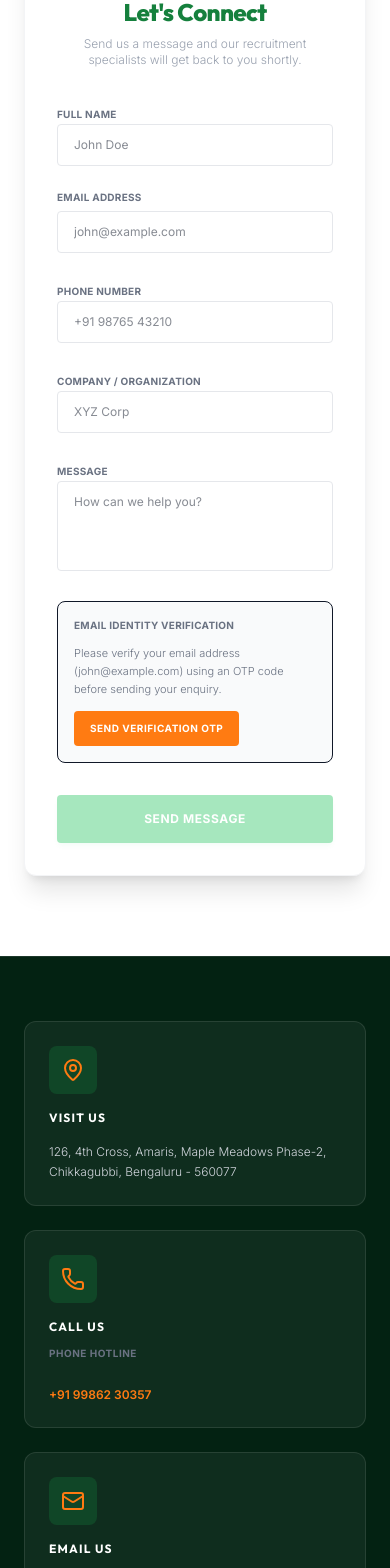
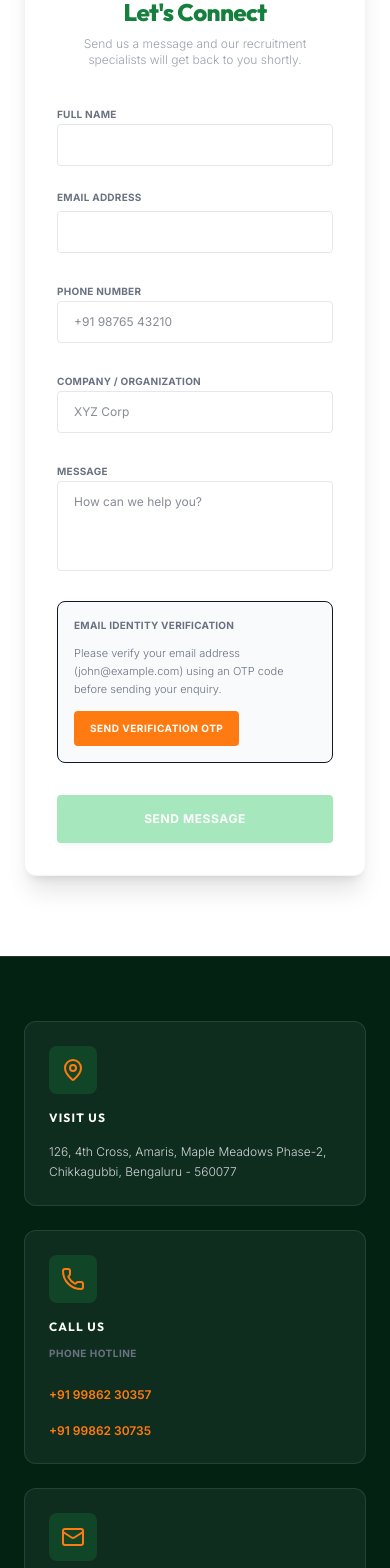
Before and after one commit to AdrielJoseph25/ascension_recruitment, a React (Vite) app in the folder frontend_react/: page / in a window 390 px wide. Shown: the part 8000-9568 px from the top of the page. Built offline with nearby package versions, Linux system fonts and the light colour scheme; no server answers.

Commit message:
Remove name and email placeholders and add secondary footer phone hotline

```diff
--- a/frontend_react/src/components/Footer.jsx
+++ b/frontend_react/src/components/Footer.jsx
@@ -36,6 +36,12 @@ const Footer = () => {
                             className="text-xs text-brand-orange font-semibold hover:underline block pt-2"
                         >
                             +91 99862 30357
+                        </a>
+                        <a
+                            href="tel:+919986230735"
+                            className="text-xs text-brand-orange font-semibold hover:underline block pt-1"
+                        >
+                            +91 99862 30735
                         </a>
                     </div>
                 </div>
--- a/frontend_react/src/pages/Apply.jsx
+++ b/frontend_react/src/pages/Apply.jsx
@@ -201,7 +201,6 @@ const Apply = () => {
                             name="name"
                             value={formData.name}
                             onChange={handleChange}
-                            placeholder="John Doe"
                             required
                             className="w-full px-4 py-3 rounded border border-gray-200 text-xs focus:outline-none focus:border-brand-green transition-colors"
                         />
@@ -228,7 +227,6 @@ const Apply = () => {
                             name="email"
                             value={formData.email}
                             onChange={handleChange}
-                            placeholder="john@example.com"
                             required
                             disabled={isVerified}
                             className="w-full px-4 py-3 rounded border border-gray-200 text-xs focus:outline-none focus:border-brand-green transition-colors disabled:bg-gray-50 disabled:text-gray-400"
--- a/frontend_react/src/pages/Home.jsx
+++ b/frontend_react/src/pages/Home.jsx
@@ -597,7 +597,6 @@ const Home = () => {
                                 name="name"
                                 value={formData.name}
                                 onChange={handleChange}
-                                placeholder="John Doe"
                                 required
                                 className="w-full px-4 py-3 rounded border border-gray-200 text-xs focus:outline-none focus:border-brand-green transition-colors"
                             />
@@ -620,7 +619,6 @@ const Home = () => {
                                 name="email"
                                 value={formData.email}
                                 onChange={handleChange}
-                                placeholder="john@example.com"
                                 required
                                 disabled={isVerified}
                                 className="w-full px-4 py-3 rounded border border-gray-200 text-xs focus:outline-none focus:border-brand-green transition-colors disabled:bg-gray-50 disabled:text-gray-400"
```
